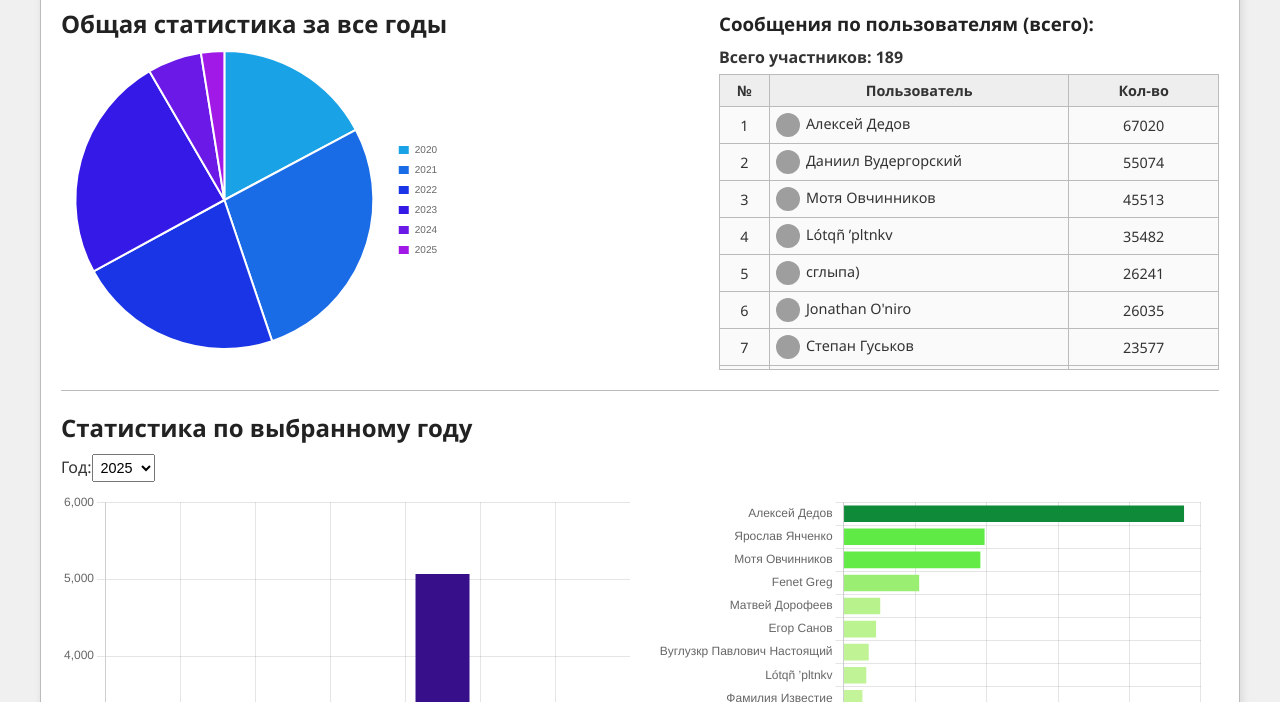
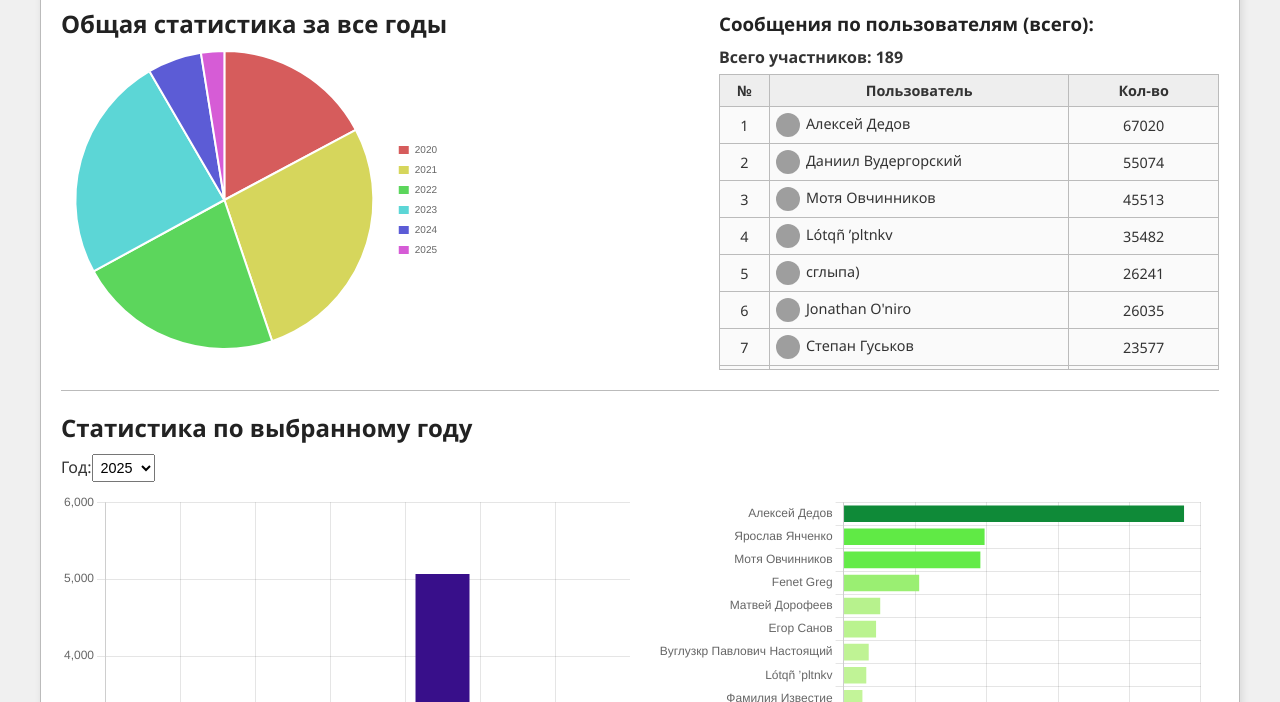
Before and after one commit to MaSStiK/stats.hedgehog-rp, a plain HTML site: page index.html in a window 1280 px wide. Shown: the part 87-789 px from the top of the page. Drawn offline with nearby package versions, Linux system fonts and the light colour scheme; grey boxes are pictures that could not be loaded.

Commit message:
new colors for OverallPie

```diff
--- a/index.html
+++ b/index.html
@@ -270,15 +270,12 @@
         Object.values(overview.messages_per_user_per_year)
           .reduce((s,m)=>s+(m[y]||0),0)
       );
-      const colors = years.map((_,i) => {
-        const t = years.length===1?0.5:i/(years.length-1);
-        return `hsl(${200 + 80*t},80%,50%)`;
-      });
+      const colors = years.map((_, i) => `hsl(${i * 360 / years.length}, 60%, 60%)`)
       const ctx = document.querySelector('#overallPie canvas').getContext('2d');
       if (window.overallChart) window.overallChart.destroy();
       window.overallChart = new Chart(ctx, {
         type:'pie',
-        data:{ labels:years, datasets:[{ data:totals, backgroundColor:colors }]},
+        data:{ labels:years, datasets:[{ data:totals, backgroundColor: colors }]},
         options:{ maintainAspectRatio:false, plugins:{ legend:{ position:'right', labels:{ boxWidth:12, font:{ size:10 } } } } }
       });
     }
```
